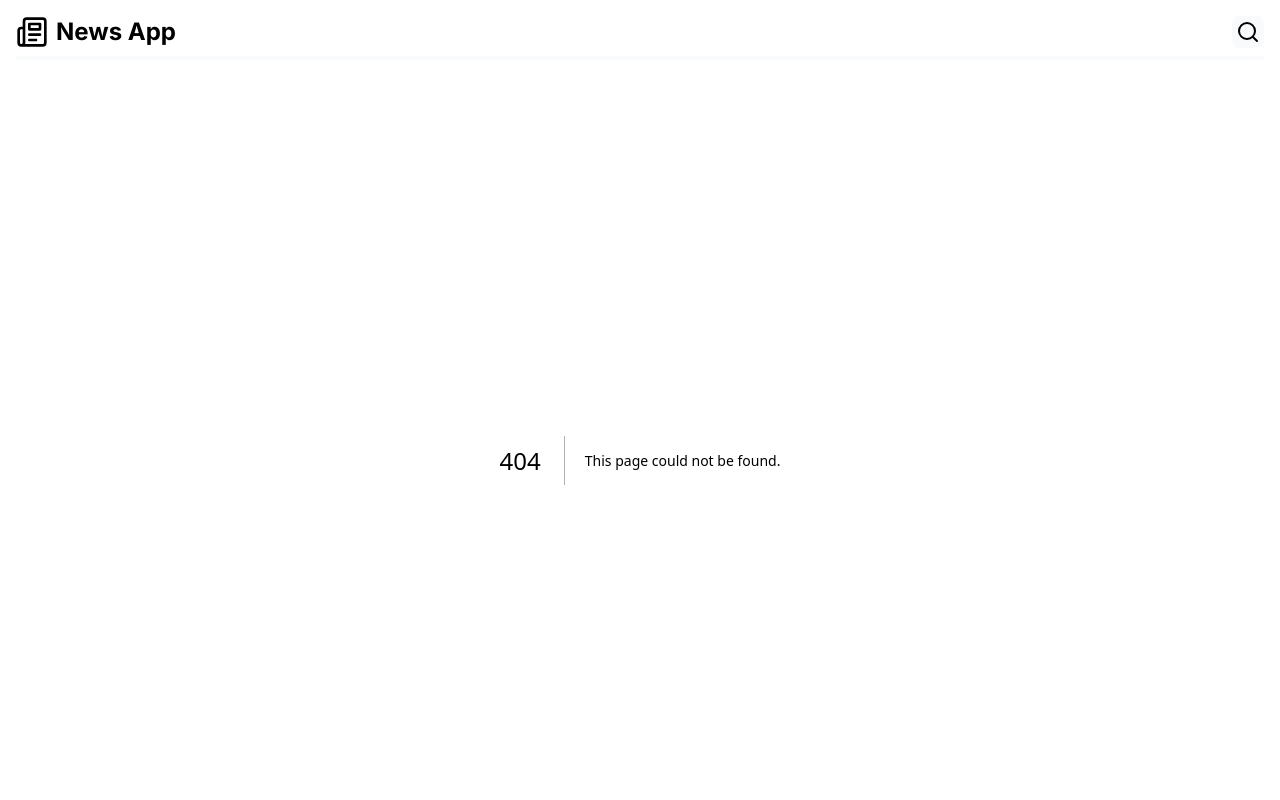
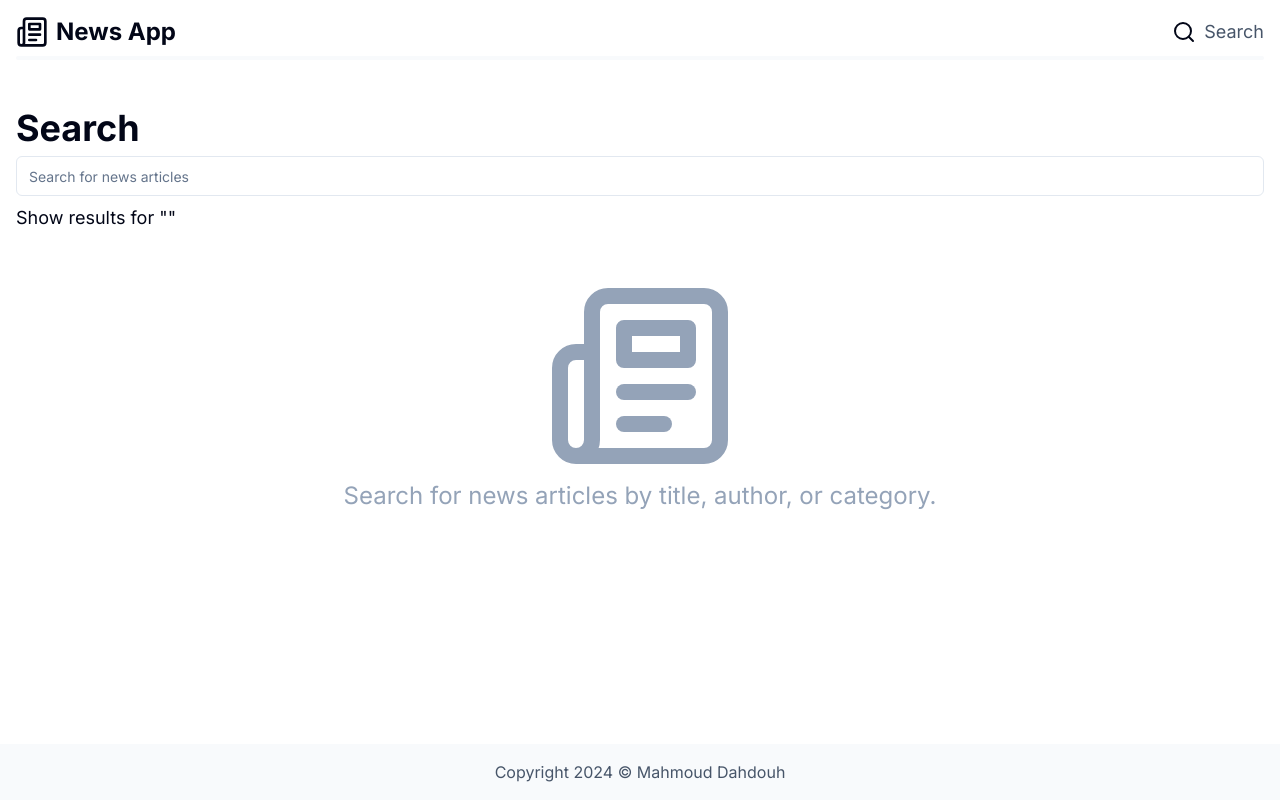
Before and after one commit to MahmoudDahdouh/nextjs-14-news-blog, a Next.js app: page /search in a window 1280 px wide. Before the commit this address had no page. Shown: the top 800 px of the page. Built offline with nearby package versions, Linux system fonts and the light colour scheme; no server answers.

Commit message:
search function

```diff
--- a/package.json
+++ b/package.json
@@ -9,6 +9,7 @@
     "lint": "next lint"
   },
   "dependencies": {
+    "@radix-ui/react-slot": "^1.1.0",
     "axios": "^1.7.2",
     "class-variance-authority": "^0.7.0",
     "clsx": "^2.1.1",
@@ -17,7 +18,8 @@
     "react": "^18",
     "react-dom": "^18",
     "tailwind-merge": "^2.4.0",
-    "tailwindcss-animate": "^1.0.7"
+    "tailwindcss-animate": "^1.0.7",
+    "use-debounce": "^10.0.1"
   },
   "devDependencies": {
     "@types/node": "^20",
--- /dev/null
+++ b/src/app/search/LoadingSearch.tsx
@@ -0,0 +1,22 @@
+export default function LoadingSearch() {
+  return (
+    <div>
+      <div className=" animate-pulse mt-4">
+        <div className="grid grid-cols-12 gap-4 mt-4">
+          {Array(5)
+            .fill(0)
+            .map((item: any, index: any) => (
+              <div className="col-span-12 sm:col-span-6 md:col-span-4">
+                <div className="h-32 w-full bg-slate-200 rounded-lg"></div>
+                <div className="mt-2 bg-slate-200 rounded-lg h-4 w-12"></div>
+                <div className="mt-2 bg-slate-200 rounded-lg h-4 w-full"></div>
+                <div className="mt-2 bg-slate-200 rounded-lg h-4 w-full"></div>
+                <div className="mt-2 bg-slate-200 rounded-lg h-4 w-full"></div>
+                <div className="mt-2 bg-slate-200 rounded-lg h-4 w-full"></div>
+              </div>
+            ))}
+        </div>
+      </div>
+    </div>
+  )
+}
--- /dev/null
+++ b/src/app/search/Search.tsx
@@ -0,0 +1,50 @@
+"use client"
+
+import { Button } from "@/components/ui/button"
+import { Input } from "@/components/ui/input"
+import { SearchIcon } from "lucide-react"
+import { usePathname, useRouter, useSearchParams } from "next/navigation"
+import { useState } from "react"
+import { useDebouncedCallback } from "use-debounce"
+
+export default function Search() {
+  const searchParams = useSearchParams()
+  const pathname = usePathname()
+  const { replace } = useRouter()
+  const handleSearch = useDebouncedCallback((term) => {
+    const params = new URLSearchParams(searchParams)
+    if (!term) {
+      params.delete("q")
+      replace(pathname)
+      return
+    }
+
+    params.set("q", term)
+    replace(`${pathname}?${params.toString()}`)
+
+    console.log(term)
+  }, 500)
+
+  return (
+    <>
+      <h2 className="text-4xl font-bold">Search</h2>
+      <div className="mt-2">
+        <form
+          className="flex items-center justify-between gap-4"
+          onSubmit={(event) => {
+            event.preventDefault()
+          }}
+        >
+          <Input
+            type="text"
+            defaultValue={searchParams.get("q") || ""}
+            placeholder="Search for news articles"
+            onChange={(e) => {
+              handleSearch(e.target.value)
+            }}
+          />
+        </form>
+      </div>
+    </>
+  )
+}
--- /dev/null
+++ b/src/app/search/SearchResults.tsx
@@ -0,0 +1,62 @@
+import BrokenImage from "@/components/BotkenImage"
+import NewsCards from "@/components/parts/News/NewsCards"
+import Axios from "@/config/axios"
+import { Info, Newspaper, User } from "lucide-react"
+import Image from "next/image"
+import Link from "next/link"
+
+async function search(term: string) {
+  try {
+    const res = await Axios("search?keywords=" + term, {
+      cache: "no-store",
+    })
+    return res.data
+  } catch (error) {
+    console.log(error)
+    throw error
+  }
+}
+
+export default async function SearchResults({
+  query,
+  page,
+}: {
+  query: string
+  page: number
+}) {
+  console.log("XXXXXXXXXXXXXXXXXXXXXXXxxxxxx")
+
+  console.log(`query : ${query} = page : ${page}`)
+  let data
+  if (query && query.length > 0) {
+    console.log("start search")
+
+    data = await search(query)
+  }
+
+  console.log(data)
+
+  return (
+    <>
+      {!data ? (
+        <div className="flex justify-center items-center flex-col mt-12">
+          <Newspaper className="h-48 w-48 text-slate-400" />
+          <p className="text-slate-400 text-2xl my-2 text-center">
+            Search for news articles by title, author, or category.
+          </p>
+        </div>
+      ) : data.news.length > 0 ? (
+        <>
+          <NewsCards {...data} />
+        </>
+      ) : (
+        <div className="flex items-center justify-center flex-col mt-12">
+          <Info className="h-48 w-48 text-slate-400" />
+          <p className="text-slate-400 text-2xl mt-2 text-center">
+            No results found !
+          </p>
+        </div>
+      )}
+    </>
+  )
+}
--- /dev/null
+++ b/src/app/search/page.tsx
@@ -0,0 +1,27 @@
+import { Suspense } from "react"
+import Search from "./Search"
+import SearchResults from "./SearchResults"
+import LoadingSearch from "./LoadingSearch"
+
+export default function Page({
+  searchParams,
+}: {
+  searchParams?: {
+    q?: string
+    page?: string
+  }
+}) {
+  const query = searchParams?.q || ""
+  const currentPage = Number(searchParams?.page) || 1
+  return (
+    <main>
+      <div className="container mt-12">
+        <Search />
+        <h2 className="text-lg mt-2">Show results for "{query}"</h2>
+        <Suspense key={query + currentPage} fallback={<LoadingSearch />}>
+          <SearchResults query={query} page={currentPage} />
+        </Suspense>
+      </div>
+    </main>
+  )
+}
--- /dev/null
+++ b/src/app/test/page.tsx
@@ -0,0 +1,7 @@
+import React from "react"
+
+const TestPage = () => {
+  return <div>test page</div>
+}
+
+export default TestPage
--- a/src/components/layout/Navbar.tsx
+++ b/src/components/layout/Navbar.tsx
@@ -14,9 +14,10 @@
           </Link>
           <Link
             href="/search"
-            className="bg-slate-50 cursor-pointer rounded-lg h-8 w-8 flex items-center justify-center hover:bg-slate-200 transition-all"
+            className="cursor-pointer flex items-center justify-center gap-2"
           >
             <Search />
+            <p className="text-lg text-slate-600">Search</p>
           </Link>
         </div>
         <div className="mt-2 h-1 w-full bg-slate-50 rounded-full"></div>
--- /dev/null
+++ b/src/components/ui/button.tsx
@@ -0,0 +1,56 @@
+import * as React from "react"
+import { Slot } from "@radix-ui/react-slot"
+import { cva, type VariantProps } from "class-variance-authority"
+
+import { cn } from "@/lib/utils"
+
+const buttonVariants = cva(
+  "inline-flex items-center justify-center whitespace-nowrap rounded-md text-sm font-medium ring-offset-background transition-colors focus-visible:outline-none focus-visible:ring-2 focus-visible:ring-ring focus-visible:ring-offset-2 disabled:pointer-events-none disabled:opacity-50",
+  {
+    variants: {
+      variant: {
+        default: "bg-primary text-primary-foreground hover:bg-primary/90",
+        destructive:
+          "bg-destructive text-destructive-foreground hover:bg-destructive/90",
+        outline:
+          "border border-input bg-background hover:bg-accent hover:text-accent-foreground",
+        secondary:
+          "bg-secondary text-secondary-foreground hover:bg-secondary/80",
+        ghost: "hover:bg-accent hover:text-accent-foreground",
+        link: "text-primary underline-offset-4 hover:underline",
+      },
+      size: {
+        default: "h-10 px-4 py-2",
+        sm: "h-9 rounded-md px-3",
+        lg: "h-11 rounded-md px-8",
+        icon: "h-10 w-10",
+      },
+    },
+    defaultVariants: {
+      variant: "default",
+      size: "default",
+    },
+  }
+)
+
+export interface ButtonProps
+  extends React.ButtonHTMLAttributes<HTMLButtonElement>,
+    VariantProps<typeof buttonVariants> {
+  asChild?: boolean
+}
+
+const Button = React.forwardRef<HTMLButtonElement, ButtonProps>(
+  ({ className, variant, size, asChild = false, ...props }, ref) => {
+    const Comp = asChild ? Slot : "button"
+    return (
+      <Comp
+        className={cn(buttonVariants({ variant, size, className }))}
+        ref={ref}
+        {...props}
+      />
+    )
+  }
+)
+Button.displayName = "Button"
+
+export { Button, buttonVariants }
--- /dev/null
+++ b/src/components/ui/input.tsx
@@ -0,0 +1,25 @@
+import * as React from "react"
+
+import { cn } from "@/lib/utils"
+
+export interface InputProps
+  extends React.InputHTMLAttributes<HTMLInputElement> {}
+
+const Input = React.forwardRef<HTMLInputElement, InputProps>(
+  ({ className, type, ...props }, ref) => {
+    return (
+      <input
+        type={type}
+        className={cn(
+          "flex h-10 w-full rounded-md border border-input bg-background px-3 py-2 text-sm ring-offset-background file:border-0 file:bg-transparent file:text-sm file:font-medium placeholder:text-muted-foreground focus-visible:outline-none focus-visible:ring-2 focus-visible:ring-ring focus-visible:ring-offset-2 disabled:cursor-not-allowed disabled:opacity-50",
+          className
+        )}
+        ref={ref}
+        {...props}
+      />
+    )
+  }
+)
+Input.displayName = "Input"
+
+export { Input }
```
Also changed, not shown: 1 other file (tests, documents, lock files or other folders).
